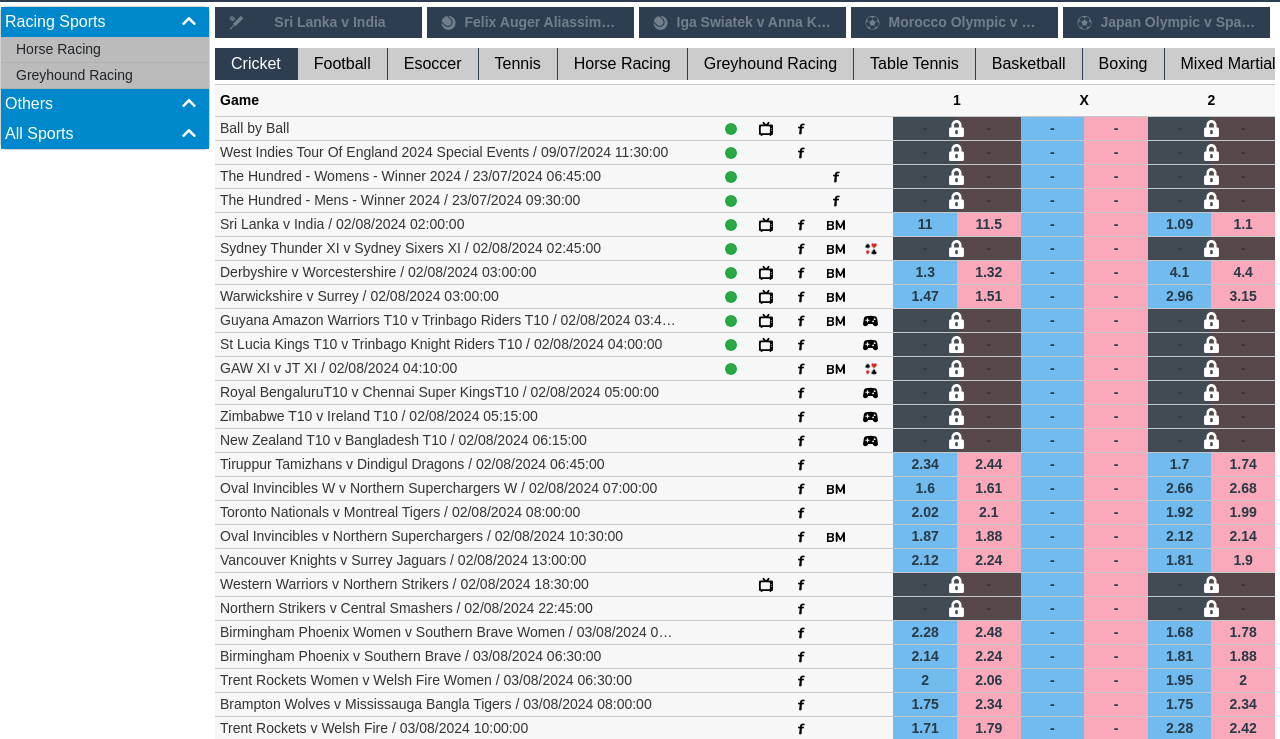
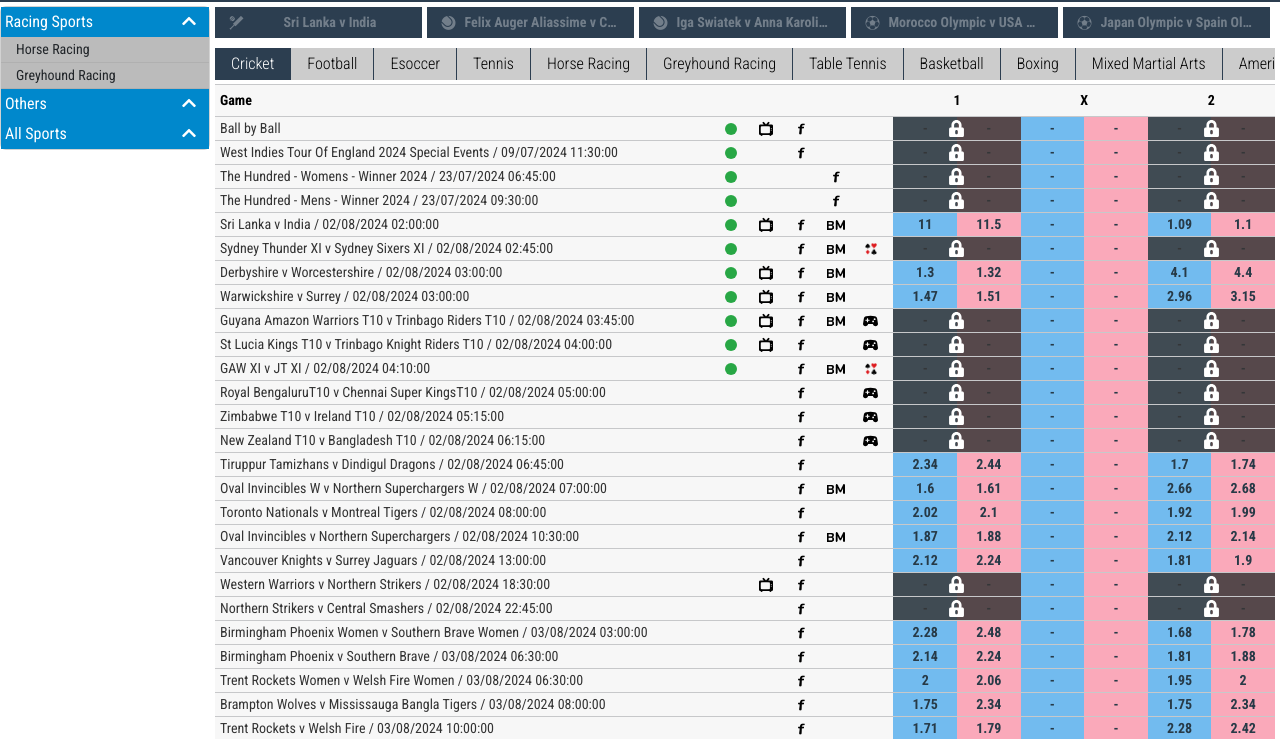
Before and after one commit to saadatsaeed07/d247-gaming-site-exch, a plain HTML site: page index.html in a window 1280 px wide. Shown: the part 118-857 px from the top of the page. Drawn offline with nearby package versions, Linux system fonts and the light colour scheme; a web font is replaced by a local one.

Commit message:
Update style.css

```diff
--- a/style.css
+++ b/style.css
@@ -1426,9 +1426,7 @@ body {
          url('./assets/dfont.ttf') format('truetype');
 }
 
-body {
-    font-family: 'MyCustomFont', sans-serif;
-}
+
 
 [class^="icon-"],
 [class*=" icon-"] {
```
